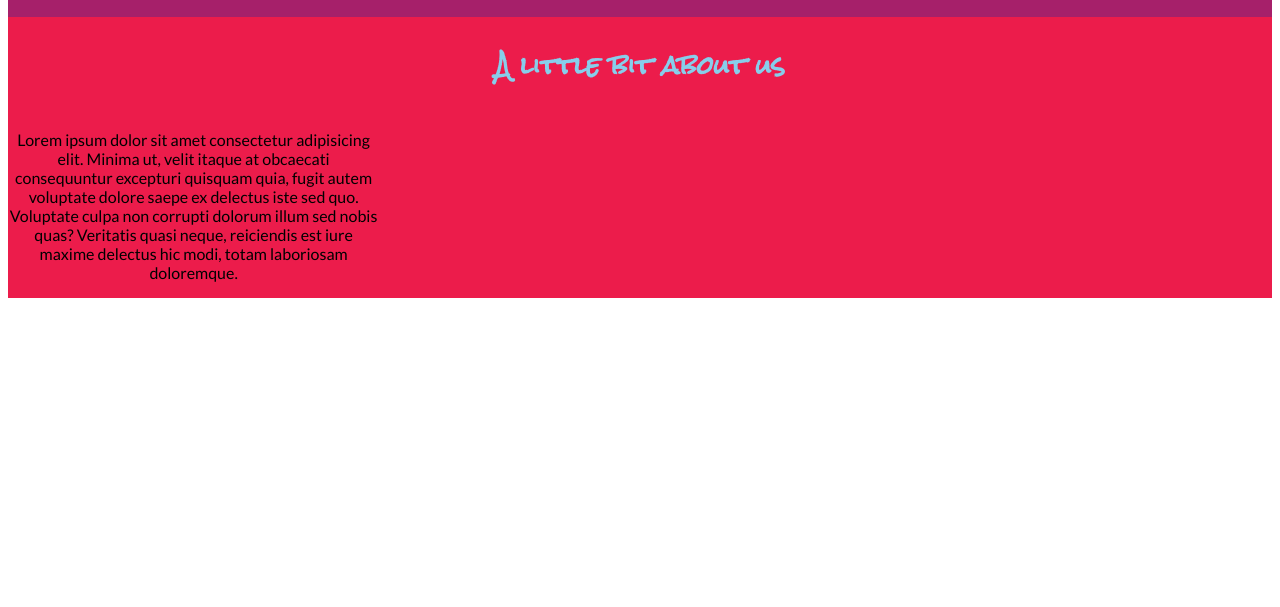
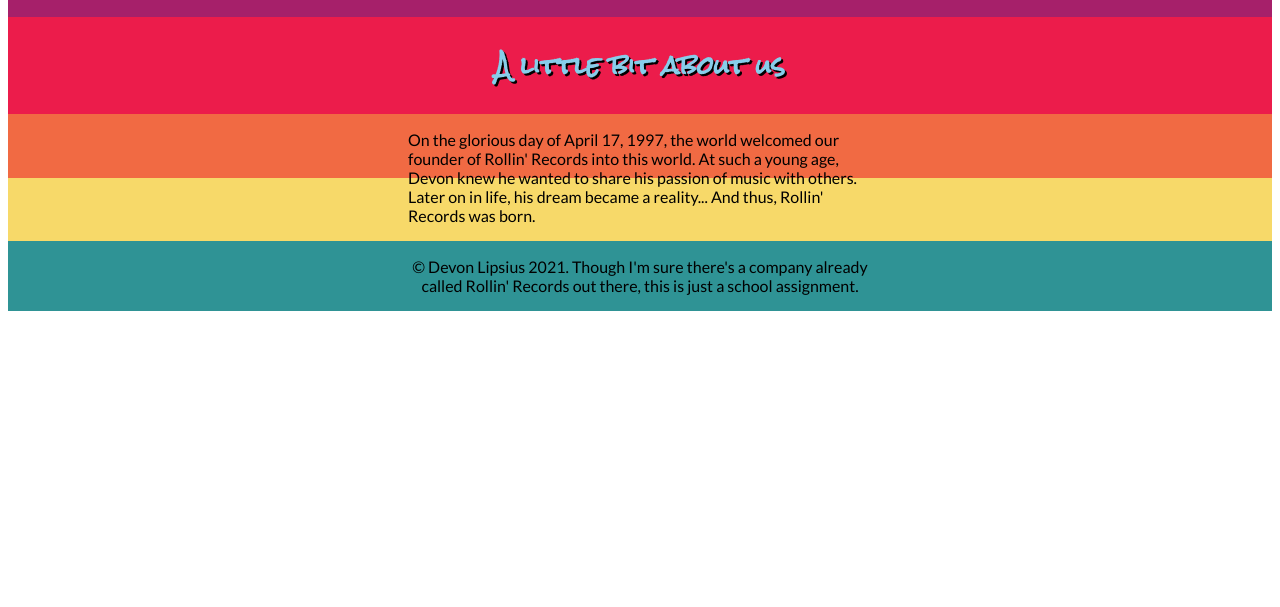
Before and after one commit to Nephy1/cpnt-260-a2, a plain HTML site: page about-us.html in a window 1280 px wide. Shown: the part 193-800 px from the top of the page. Drawn offline with nearby package versions, Linux system fonts and the light colour scheme.

```diff
--- a/about-us.html
+++ b/about-us.html
@@ -37,11 +37,18 @@
     <aside>
     <h2 class="h2-title">A little bit about us
     </h2>
-<p class="about-us-p">Lorem ipsum dolor sit amet consectetur adipisicing elit. Minima ut, velit itaque at obcaecati consequuntur excepturi quisquam quia, fugit autem voluptate dolore saepe ex delectus iste sed quo. Voluptate culpa non corrupti dolorum illum sed nobis quas? Veritatis quasi neque, reiciendis est iure maxime delectus hic modi, totam laboriosam doloremque.</p>
   </aside>
   </div>
-
+<main>
+  <article>
+  <p>On the glorious day of April 17, 1997, the world welcomed our founder of Rollin' Records into this world. At such a young age, Devon knew he wanted to share his passion of music with others. Later on in life, his dream became a reality... And thus, Rollin' Records was born.</p>
+  </article>
+</main>
 <body>
 
 </body>
+<footer>
+  <p> &copy Devon Lipsius 2021. Though I'm sure there's a company already called Rollin' Records out there, this is just a school assignment.</p>
+
+</footer>
 </html>
--- a/assets/main-css/fonts.css
+++ b/assets/main-css/fonts.css
@@ -1,12 +1,19 @@
 h1, .h2-title, .banger-title {
   color:skyblue;
 font-family: Rock Salt;
+text-shadow: black 2px 2px;
 }
+
 h2 {
   font-family: Rock Salt;
+  text-shadow: grey 2px 2px;
 }
 .top-nav a, li {
   font-family: Lato;
+  color: skyblue;
+}
+.top-nav a:hover {
+  background-color: black;
 }
 p {
   font-family:Lato;
--- a/assets/main-css/style.css
+++ b/assets/main-css/style.css
@@ -31,6 +31,7 @@ h2 {
   display: flex;
   justify-content: center;
   align-self: center;
+  text-align: center;
   width: 100%;
 }
 .la-bars {
@@ -72,6 +73,7 @@ article {
   max-width: 400px;
   display: flex;
   max-width: 100%;
+  justify-content: center;
 }
 
 /* card style */
@@ -166,7 +168,7 @@ padding: 10px;
   }
   aside ul{
     display: flex;
-    justify-content: space-between;
+    justify-content: space-around;
     flex-direction: row;
     padding: 10px;
     }
@@ -193,19 +195,19 @@ padding: 10px;
    background-color:#2F9395 ;
    border: none;
  }
- p {
-   max-width: 40ch;
+  p {
+   max-width: 50ch;
    display: flex;
    text-align: center;
    justify-content: center;
  }
-
- img {
-   transition: transform .5s; /* animation */
+ article p {
+   text-align: left;
  }
 
- .img:hover{
-   transform: scale(1.3);
+
+ article:hover{
+   transform: scale(1.1);
  }
 
 
```
Also changed, not shown: 1 other file.
